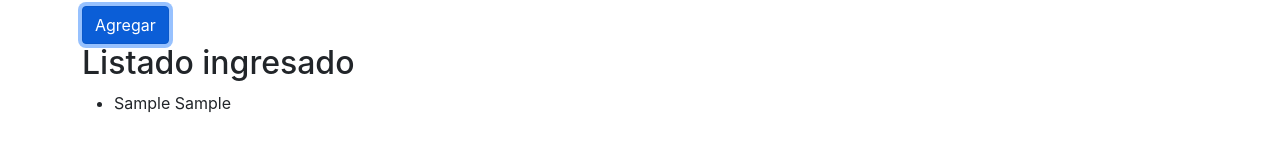
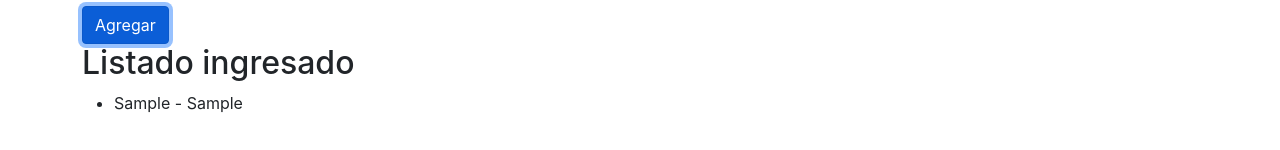
Before and after one commit to tavolafourcade/ReactJsDesdeCero_Ignacio_bluuweb, a React (Create React App) app: page / in a window 1280 px wide. Both pictures are taken after typing "Sample", "Sample" into the empty fields and a click on the button "Agregar". Shown: the part 236-386 px from the top of the page. Built offline with nearby package versions, Linux system fonts and the light colour scheme.

Commit message:
[ ADD ] Formulario sample

```diff
--- a/src/components/Formulario.jsx
+++ b/src/components/Formulario.jsx
@@ -17,8 +17,8 @@ const Formulario = () => {
         }
         setlistado([
             ...listado, {
-                fruta,
-                descripcion
+                nombreFruta: fruta,
+                nombreDescripcion: descripcion
             }
         ])
         console.log('procesando datos: '+  fruta + ' ' + descripcion)
@@ -47,7 +47,7 @@ const Formulario = () => {
                  <h2>Listado ingresado</h2>
                  <ul>
                     {
-                        listado.map((e, index) => <li key={index}>{e.fruta} {e.descripcion}</li>)
+                        listado.map((e, index) => <li key={index}>{e.nombreFruta} - {e.nombreDescripcion}</li>)
                     }
                  </ul>
             </form>
```
